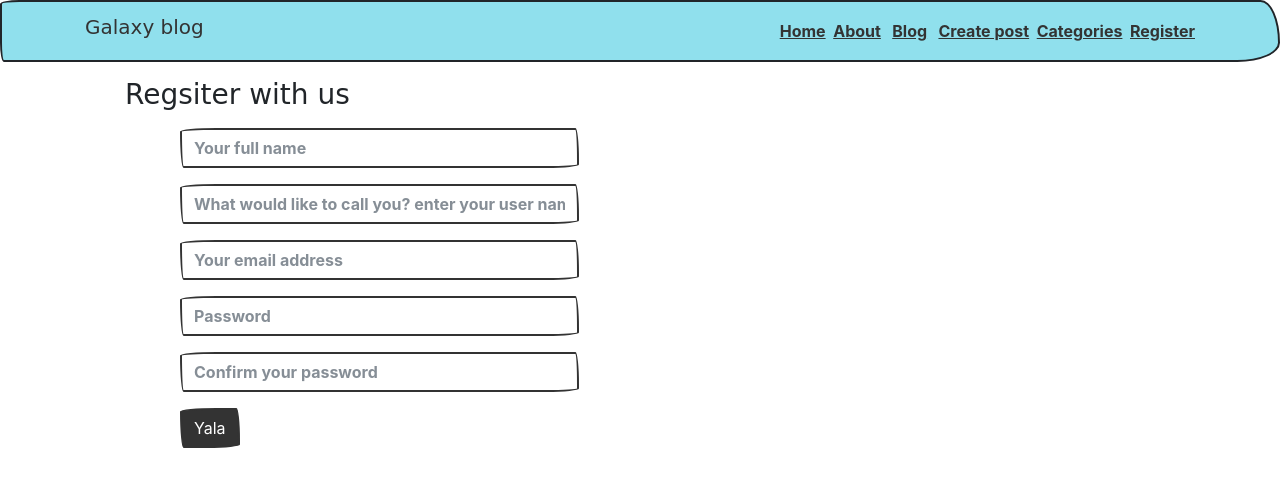
After one commit to M-Ghaith/blog_system, a CodeIgniter app: page /blog/users/register in a window 1280 px wide. The commit adds this page. Shown: the top 487 px of the page. Run offline with CodeIgniter, Linux system fonts and the light colour scheme; some libraries are stand-ins or nearby versions; some web fonts are replaced.

Commit message:
Register a user has been added, with thowing flash message when an action happing in the bolg using flashdata method in code-igniter

```diff
--- a/application/config/autoload.php
+++ b/application/config/autoload.php
@@ -58,7 +58,7 @@ $autoload['packages'] = array();
 |
 |	$autoload['libraries'] = array('user_agent' => 'ua');
 */
-$autoload['libraries'] = array('form_validation');
+$autoload['libraries'] = array('form_validation', 'session');
 
 /*
 | -------------------------------------------------------------------
@@ -132,4 +132,4 @@ $autoload['language'] = array();
 |
 |	$autoload['model'] = array('first_model' => 'first');
 */
-$autoload['model'] = array('post_model', 'category_model', 'comment_model');
+$autoload['model'] = array('post_model', 'category_model', 'comment_model' , 'user_model');
--- a/application/controllers/Categories.php
+++ b/application/controllers/Categories.php
@@ -20,6 +20,7 @@
                 $this->load->view('templates/footer');
             }else{
                 $this->category_model->create_category();
+                $this->session->set_flashdata('category_submitted' , 'You have added a new category!');
                 redirect('categories');
             }
         }
--- a/application/controllers/Comments.php
+++ b/application/controllers/Comments.php
@@ -17,13 +17,13 @@
                     $this->comment_model->create_comment($post_id);
                     redirect('posts/'. $slug);
             }
-
         }
 
         public function delete($comment_id){
             $this->comment_model->delete_comment($comment_id);
             $post_id = $this->input->post('post_id');
             $slug = $this->input->post('slug');
+            $this->session->set_flashdata('post_deleted' , 'Successfuly deleted!');
             redirect('posts/'. $slug);
         }
 
--- a/application/controllers/Posts.php
+++ b/application/controllers/Posts.php
@@ -52,6 +52,7 @@
                     $post_image = $_FILES['userfile']['name'];
                }
                $this->post_model->create_post($post_image);
+               $this->session->set_flashdata('post_submitted' , 'Your post has been added!');
                 redirect('posts');
             }
         }
@@ -59,6 +60,7 @@
         //Delete post method
         public function delete($id){
             $this->post_model->delete_post($id);
+            $this->session->set_flashdata('post_deleted' , 'Successfuly deleted!');
             redirect('posts');
         }
 
@@ -93,6 +95,8 @@
                  $post_image = $_FILES['userfile']['name'];
             }
             $this->post_model->update_post($post_image);
+            $this->session->set_flashdata('post_updated' , 'Your post has been updated!');
+
             redirect('posts');
         }
     }
--- /dev/null
+++ b/application/controllers/Users.php
@@ -0,0 +1,23 @@
+<?php
+    class Users extends CI_Controller{
+        public function register(){
+            $this->form_validation->set_rules('name', 'Name', 'required');
+            $this->form_validation->set_rules('email', 'Email', 'required');
+            $this->form_validation->set_rules('username', 'UserName', 'required');
+            $this->form_validation->set_rules('password', 'Password', 'required');
+            $this->form_validation->set_rules('cpassword', 'ConfirmPassword', 'matches[password]');
+
+            if ($this->form_validation->run() === FALSE) {
+                $this->load->view('templates/header');
+                $this->load->view('users/register');
+                $this->load->view('templates/footer');
+            } else {
+               $enc_password = md5($this->input->post('password'));
+               $this->user_model->register($enc_password);
+
+               $this->session->set_flashdata('user_registered' , 'Successfuly submitted! Please login to confirm you registeration.');
+               redirect('posts');
+            }
+
+        }
+    }
--- /dev/null
+++ b/application/models/User_model.php
@@ -0,0 +1,15 @@
+<?php
+    class User_model extends CI_Model{
+        public function register($enc_password)
+        {
+            $data = array (
+                'name' => $this->input->post('name'),
+                'username' => $this->input->post('username'),
+                'email' => $this->input->post('email'),
+                'password' => $enc_password,
+                'registerd_at' => date('Y/m/d h:i:sa')
+            );
+            return $this->db->insert('users', $data);
+
+        }
+    }
--- a/application/views/categories/create.php
+++ b/application/views/categories/create.php
@@ -4,7 +4,7 @@
     <?=form_open('categories/create')?>
         <div class="form-group">
             <label>What you ganna call your new category?</label>
-            <input type="text" name="name" class="form-control">
+            <input type="text" name="name" class="form-control" required="">
         </div>
         <button type="submit" class="btn btn-default">Add it</button>
     </form>
--- a/application/views/posts/create.php
+++ b/application/views/posts/create.php
@@ -4,11 +4,11 @@
   <?php echo form_open_multipart('posts/create');?>
     <div class="form-group">
       <label for="exampleInputEmail1">Title</label>
-      <input type="text" value="<?php echo set_value('title'); ?>" class="form-control" name="title" id="exampleInputEmail1">
+      <input type="text"  required="" value="<?php echo set_value('title'); ?>" class="form-control" name="title" id="exampleInputEmail1">
     </div>
     <div class="form-group">
       <label for="exampleTextarea">Post</label>
-      <textarea name="body" value="<?php echo set_value('body'); ?>" class="form-control" id="exampleTextarea" rows="3"></textarea>
+      <textarea name="body"  required="" value="<?php echo set_value('body'); ?>" class="form-control" id="exampleTextarea" rows="3"></textarea>
     </div>
     <!-- Select an category -->
     <div class="form-group">
--- a/application/views/posts/index.php
+++ b/application/views/posts/index.php
@@ -17,7 +17,7 @@
                 <img src="<?= site_url();?>assets/images/posts/<?=$post['post_image'];?>"  height="120" width="120">
             </div>
             <div class="col-sm-10">
-                <small>Posted on: <?= $post['created_at'];?> in <strong><?=$post['name']?></strong> &nbsp; <?=$post['edited'];?></small>
+                <small>Posted on: <?= $post['created_at'];?> in <a href="<?php echo site_url('/categories/posts/'.$post['id'])?>"><strong><?=$post['name']?></strong></a> &nbsp; <?=$post['edited'];?></small>
                 <p><?=word_limiter($post['body'],40);?></p>
                 <a href="<?php echo site_url('/posts/'.$post['slug']);?>">Read more</a>
             </div>
--- a/application/views/templates/footer.php
+++ b/application/views/templates/footer.php
@@ -1,4 +1,3 @@
-
 
 </div>
 </body>
--- a/application/views/templates/header.php
+++ b/application/views/templates/header.php
@@ -14,9 +14,27 @@
                     <li><a href="<?= base_url();?>about">About</a></li>&nbsp; &nbsp;
                     <li><a href="<?= base_url();?>posts">Blog</a></li>&nbsp; &nbsp;
                     <li><a href="<?= base_url();?>posts/create">Create post</a></li>&nbsp;&nbsp;
-                    <li><a href="<?= base_url();?>categories">Categories</a></li>
+                    <li><a href="<?= base_url();?>categories">Categories</a></li>&nbsp;&nbsp;
+                    <li><a href="<?= base_url();?>users/register">Register</a></li>
                 </div>
             </div>
         </nav>
     <body>
-        <div class="container"  >
+    <div class="container">
+        <dir>
+            <?php if($this->session->flashdata('user_registered')): ?>
+                <?php echo '<p class="alert alert-success">'.$this->session->flashdata('user_registered').'</p>'; ?>
+            <?php endif;?>
+            <?php if($this->session->flashdata('post_submitted')): ?>
+                <p class="alert alert-success><?php echo $this->session->flashdata('post_submitted', 30);?></p>
+            <?php endif;?>
+            <?php if($this->session->flashdata('post_updated')): ?>
+                <?php echo '<p class="alert alert-success">'.$this->session->flashdata('post_updated').'</p>'; ?>
+            <?php endif;?>
+            <?php if($this->session->flashdata('category_submitted')): ?>
+                <?php echo '<p class="alert alert-success">'.$this->session->flashdata('category_submitted').'</p>'; ?>
+            <?php endif;?>
+            <?php if($this->session->flashdata('post_deleted')): ?>
+                <?php echo '<p class="alert alert-danger">'.$this->session->flashdata('post_deleted').'</p>'; ?>
+            <?php endif;?>
+        </dir>
--- /dev/null
+++ b/application/views/users/register.php
@@ -0,0 +1,38 @@
+<dir>
+    <h3>Regsiter with us</h3>
+    <?php echo validation_errors();?>
+    <?php echo form_open('users/register')?>
+    <dir>
+        <div class="form-group">
+            <div class="col-md-5">
+            <input name="name" type="text" placeholder="Your full name" class="form-control" required="">
+            </div>
+        </div>
+        <div class="form-group">
+            <div class="col-md-5">
+                <input name="username" type="text" placeholder="What would like to call you? enter your user name please" class="form-control" required="">
+            </div>
+        </div>
+        <div class="form-group">
+            <div class="col-md-5">
+                <input name="email" type="email" placeholder="Your email address" class="form-control" required="It's requierd">
+            </div>
+        </div>
+        <div class="form-group">
+            <div class="col-md-5">
+                <input name="password" type="password" placeholder="Password" class="form-control" required="">
+            </div>
+        </div>
+        <div class="form-group">
+            <div class="col-md-5">
+                <input name="cpassword" type="password" placeholder="Confirm your password" class="form-control" required="">
+            </div>
+        </div>
+        <div class="form-group">
+            <div class="col-md-3">
+                <button type="submit"  class="btn btn-primary" required="">Yala</button>
+            </div>
+        </div>
+        </dir>
+    </form>
+</dir>
```
Also changed, not shown: assets/images/posts/7fde90b5e88b929caa4f952bc7c4acc9--collective-consciousness-science-art.jpg (deleted), assets/images/posts/7fde90b5e88b929caa4f952bc7c4acc9--collective-consciousness-science-art1.jpg (deleted).
